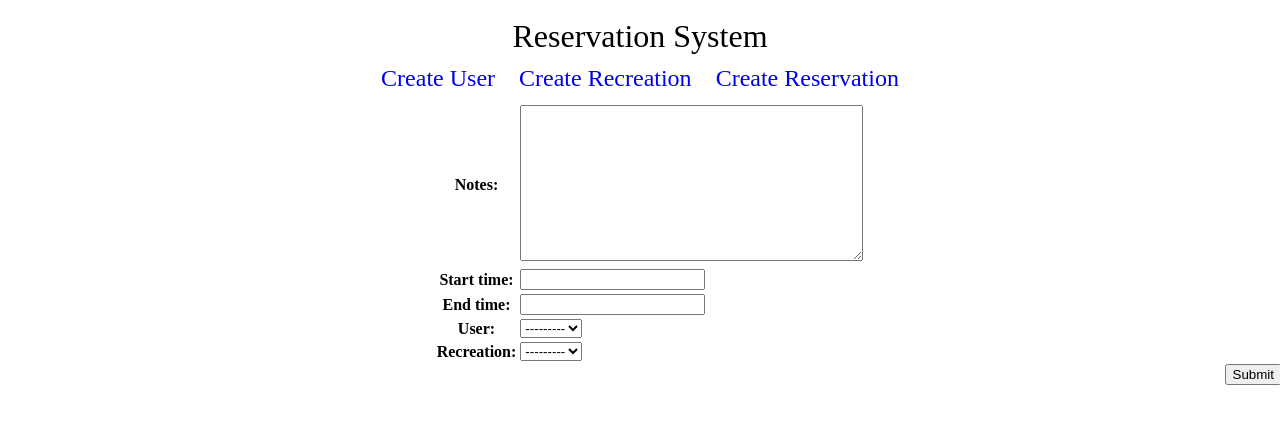
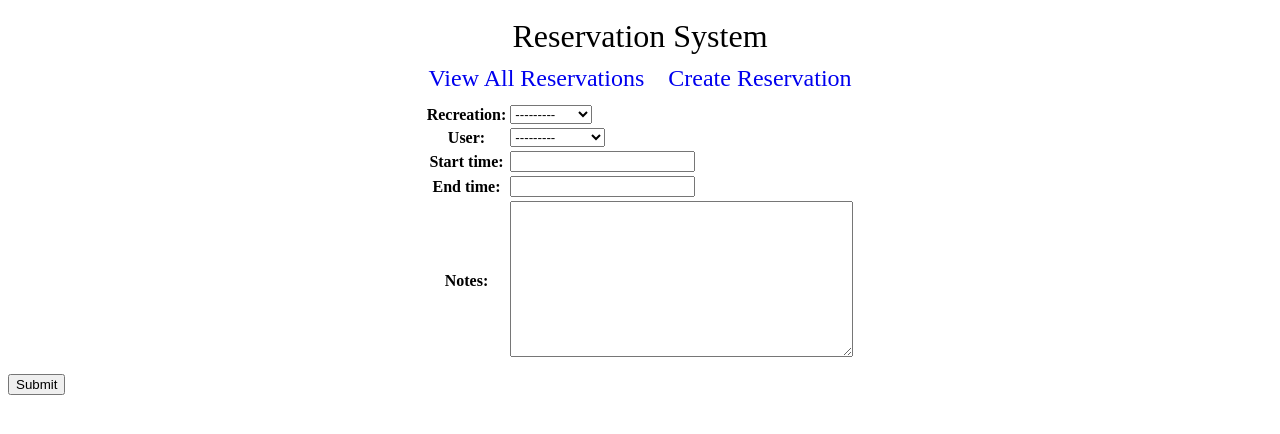
Before and after one commit to alex-chou/hackathon, a Django app: page /reservation/ in a window 1280 px wide. Shown: the top 434 px of the page. Run offline with Django 3.2, Linux system fonts and the light colour scheme; data that the repository does not hold is empty.

Commit message:
css changes

```diff
--- a/assets/templates/create-reservation.html
+++ b/assets/templates/create-reservation.html
@@ -1,9 +1,10 @@
 <!DOCTYPE html>
 <html lang="en">
   <head>
+
     <link type="text/css" href="/static/css/create_reservation.css" rel="Stylesheet"/>
+
   </head>
-
   <body>
 
     <div id="header">
@@ -11,21 +12,40 @@
         Reservation System
       </div>
       <div id="nav">
-        <a href="{% url 'user'%}">Create User</a>
-        <a href="{% url 'recreation'%}">Create Recreation</a>
+        <a href="../">View All Reservations</a>
         <a href="{% url 'reservation'%}">Create Reservation</a>
       </div>
     </div>
 
+    <div="center">
       <form action="" method="post">
         {% if reservation_form.errors %}
           <p class="error_message">
             Please correct the error(s) for {{ reservation_form.errors }}.
           </p>
         {% endif %}
-      <table>{{ reservation_form.as_table }}</table>
+        <table>
+          <tr><th>
+            <label for="id_recreation">Recreation:</label></th><td><select id="id_recreation" name="recreation">
+              <option value="" selected="selected">---------</option>
+              <option value="1">ping-pong</option>
+          </select>
+          </td></tr>
+          <tr><th>
+            <label for="id_user">User:</label></th><td><select id="id_user" name="user">
+              <option value="" selected="selected">---------</option>
+              <option value="1">alex_chou</option>
+              <option value="2">asdklfjasjdfk</option>
+            </select>
+          </td></tr>
+          <tr><th><label for="id_start_time">Start time:</label></th><td><input id="id_start_time" name="start_time" type="text" /></td></tr>
+          <tr><th><label for="id_end_time">End time:</label></th><td><input id="id_end_time" name="end_time" type="text" /></td></tr>
+          <tr><th><label for="id_notes">Notes:</label></th><td><textarea cols="40" id="id_notes" name="notes" rows="10">
+          </textarea></td></tr>
+        </table>
         <input type="submit" value="Submit"/>
       </form>
+    </div>
 
   </body>
 </html>
--- a/hackathon/core/forms.py
+++ b/hackathon/core/forms.py
@@ -16,4 +16,4 @@ class ReservationForm(forms.ModelForm):
 class UserForm(forms.ModelForm):
     class Meta:
         model = User
-        fields = ("email", "password", "username")
+        fields = ("email", "username", "password")
--- a/hackathon/core/views.py
+++ b/hackathon/core/views.py
@@ -1,3 +1,5 @@
+from datetime import datetime
+
 from django import forms
 from django.contrib.auth.decorators import login_required
 from django.http import Http404, HttpResponse
@@ -50,6 +52,7 @@ def create_reservation(request, template_name="create-reservation.html"):
     else:
         form = ReservationForm()
 
+    print form
     return render_to_response(template_name, {"reservation_form": form})
 
 @csrf_exempt
--- a/hackathon/static/css/create_reservation.css
+++ b/hackathon/static/css/create_reservation.css
@@ -1,11 +1,11 @@
-a {
+#nav a {
 display: inline;
 text-decoration: none;
 padding: 10px;
 font-size: 150%;
 }
 
-a:hover {
+#nav a:hover {
 font-style: oblique;
 background-color: #b1dafb;
 padding: 10px;
@@ -24,28 +24,14 @@ margin-left: auto;
 margin-right: auto;
 }
 
-#nav a {
-display: inline;
-text-decoration: none;
-padding: 10px;
-font-size: 150%;
-}
-
-#nav a:hover {
-background-color: #b1dafb;
-padding: 10px;
-font-size: 150%;
-}
-
-form {
+#center {
 width: 100%;
-margin: 10px;
 }
 
 form > input {
-float:right;
+text-align: center;
 }
 
 table {
-margin: 0 auto;
+margin: 10px auto;
 }
```
Also changed, not shown: assets/templates/index.html (+9 -3 lines), hackathon/static/css/index.css (+14 -2 lines). Lines whose indentation alone changed are shown as unchanged.
